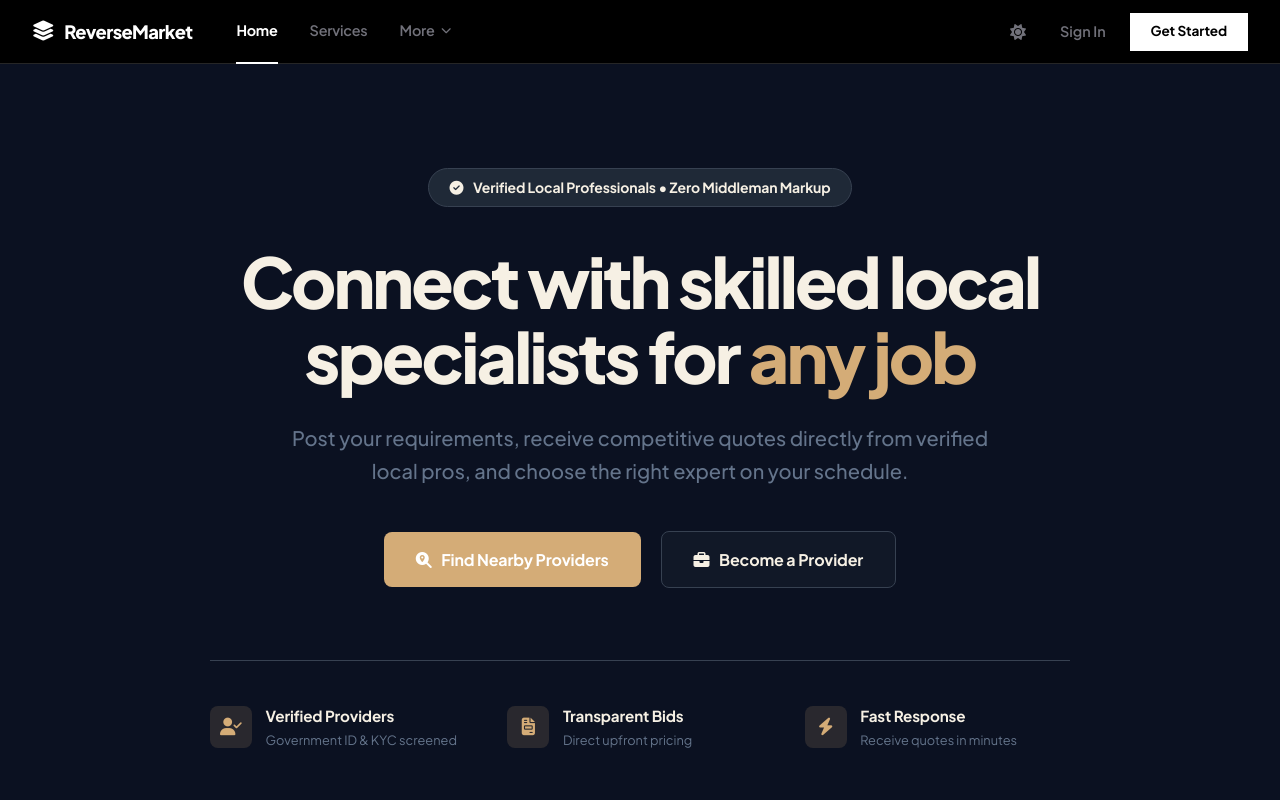
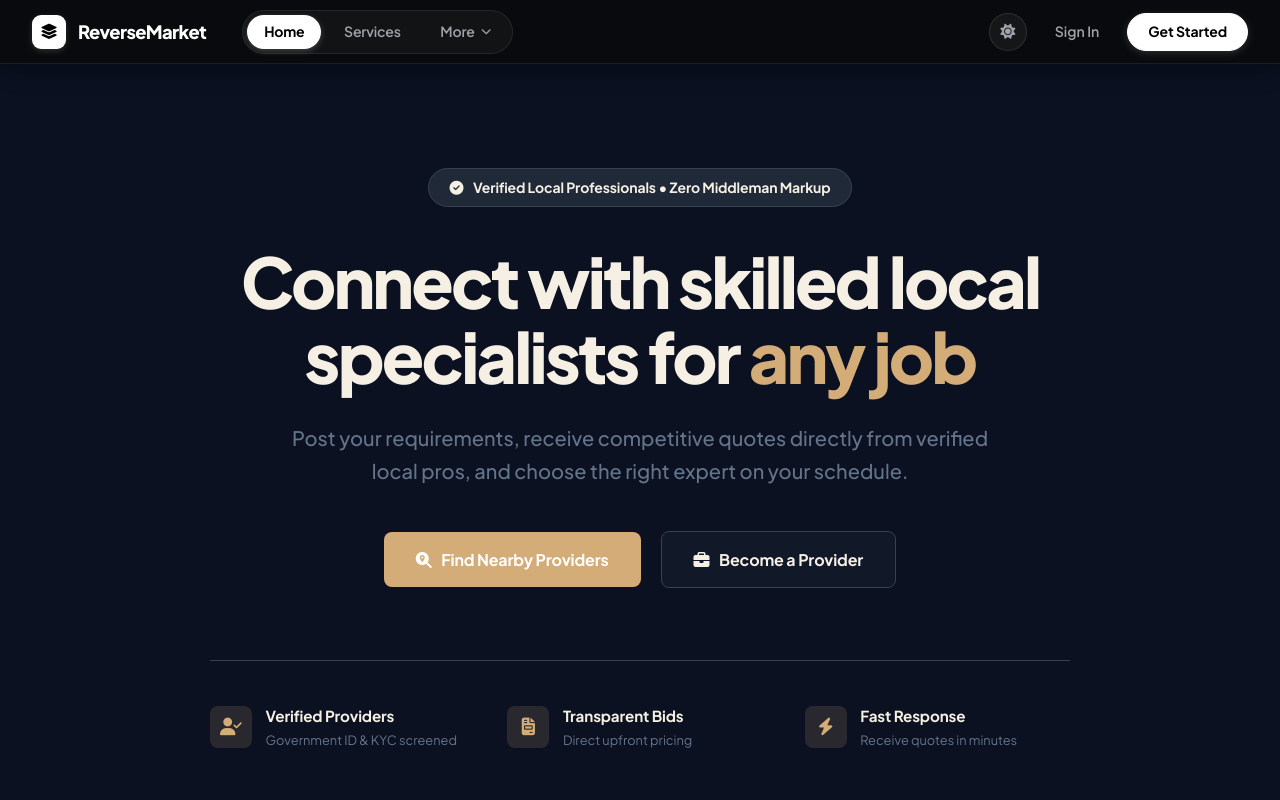
Before and after one commit to fahadmb123/briosolve-platform, a React (Vite) app in the folder frontend/: page / in a window 1280 px wide. Shown: the top 800 px of the page. Built offline with nearby package versions, Linux system fonts and the light colour scheme; no server answers.

Commit message:
style:customer navbar css

```diff
--- a/frontend/src/shared/components/ui/TopNav/TopNav.css
+++ b/frontend/src/shared/components/ui/TopNav/TopNav.css
@@ -5,18 +5,24 @@
   right: 0;
   width: 100%;
   height: 64px;
-  background: #000000;
+  background: rgba(10, 10, 10, 0.85);
+  backdrop-filter: blur(16px);
+  -webkit-backdrop-filter: blur(16px);
   color: #ffffff;
-  border-bottom: 1px solid #262626;
+  border-bottom: 1px solid rgba(255, 255, 255, 0.08);
+  box-shadow: 0 4px 24px rgba(0, 0, 0, 0.4);
   z-index: 1000;
   box-sizing: border-box;
   font-family: inherit;
 }
 
 [data-theme="light"] .topnav-header {
-  background: #ffffff;
+  background: rgba(255, 255, 255, 0.88);
+  backdrop-filter: blur(16px);
+  -webkit-backdrop-filter: blur(16px);
   color: #000000;
-  border-bottom: 1px solid #e5e5e5;
+  border-bottom: 1px solid rgba(0, 0, 0, 0.07);
+  box-shadow: 0 1px 3px rgba(0, 0, 0, 0.02), 0 4px 16px rgba(0, 0, 0, 0.03);
 }
 
 .topnav-container {
@@ -33,61 +39,90 @@
 .topnav-left {
   display: flex;
   align-items: center;
-  gap: 2.75rem;
+  gap: 2.25rem;
   height: 100%;
 }
 
 .topnav-brand {
   display: inline-flex;
   align-items: center;
-  gap: 0.65rem;
+  gap: 0.75rem;
+  text-decoration: none;
+  background: transparent;
+  transition: transform 0.15s ease, opacity 0.15s ease;
+  user-select: none;
+}
+
+.topnav-brand:hover {
+  opacity: 0.9;
+  transform: translateY(-1px);
+}
+
+.topnav-brand-icon {
+  width: 34px;
+  height: 34px;
+  border-radius: 9px;
+  background: #ffffff;
+  color: #000000;
+  display: inline-flex;
+  align-items: center;
+  justify-content: center;
+  font-size: 0.95rem;
+  box-shadow: 0 2px 6px rgba(255, 255, 255, 0.15);
+  flex-shrink: 0;
+}
+
+[data-theme="light"] .topnav-brand-icon {
+  background: #000000;
+  color: #ffffff;
+  box-shadow: 0 2px 6px rgba(0, 0, 0, 0.15);
+}
+
+.topnav-brand-name {
   font-size: 1.15rem;
   font-weight: 800;
   letter-spacing: -0.035em;
   color: #ffffff;
-  text-decoration: none;
-  background: transparent;
-  transition: opacity 0.15s ease;
 }
 
-.topnav-brand i {
-  font-size: 1.25rem;
-}
-
-.topnav-brand:hover {
-  opacity: 0.85;
-}
-
-[data-theme="light"] .topnav-brand {
+[data-theme="light"] .topnav-brand-name {
   color: #000000;
 }
 
 .topnav-links {
   display: flex;
   align-items: center;
-  gap: 2rem;
-  height: 100%;
+  gap: 0.35rem;
+  padding: 4px;
+  border-radius: 9999px;
+  background: rgba(255, 255, 255, 0.04);
+  border: 1px solid rgba(255, 255, 255, 0.08);
+}
+
+[data-theme="light"] .topnav-links {
+  background: rgba(0, 0, 0, 0.03);
+  border: 1px solid rgba(0, 0, 0, 0.06);
 }
 
 .topnav-link {
   display: inline-flex;
   align-items: center;
   gap: 0.4rem;
-  height: 64px;
-  padding: 0;
-  font-size: 0.9rem;
+  height: 34px;
+  padding: 0 1rem;
+  font-size: 0.88rem;
   font-weight: 600;
   letter-spacing: -0.015em;
-  color: #71717a;
+  color: #a1a1aa;
   text-decoration: none;
-  background: transparent !important;
-  border: none;
-  border-bottom: 2px solid transparent;
-  border-radius: 0;
+  background: transparent;
+  border: 1px solid transparent;
+  border-radius: 9999px;
   cursor: pointer;
-  transition: color 0.15s ease, border-color 0.15s ease;
+  transition: all 0.18s cubic-bezier(0.16, 1, 0.3, 1);
   font-family: inherit;
   box-sizing: border-box;
+  white-space: nowrap;
 }
 
 [data-theme="light"] .topnav-link {
@@ -96,36 +131,39 @@
 
 .topnav-link:hover {
   color: #ffffff;
+  background: rgba(255, 255, 255, 0.08);
 }
 
 [data-theme="light"] .topnav-link:hover {
   color: #000000;
+  background: rgba(0, 0, 0, 0.06);
 }
 
 .topnav-link.active,
 .topnav-dropdown-trigger[aria-expanded="true"] {
-  color: #ffffff !important;
+  background: #ffffff !important;
+  color: #000000 !important;
   font-weight: 700;
-  border-bottom-color: #ffffff;
+  box-shadow: 0 2px 6px rgba(255, 255, 255, 0.2);
 }
 
 [data-theme="light"] .topnav-link.active,
 [data-theme="light"] .topnav-dropdown-trigger[aria-expanded="true"] {
-  color: #000000 !important;
+  background: #000000 !important;
+  color: #ffffff !important;
   font-weight: 700;
-  border-bottom-color: #000000;
+  box-shadow: 0 2px 8px rgba(0, 0, 0, 0.16);
 }
 
 .topnav-dropdown-wrapper {
   position: relative;
   display: inline-flex;
   align-items: center;
-  height: 100%;
 }
 
 .topnav-caret {
   font-size: 0.65rem;
-  transition: transform 0.2s ease;
+  transition: transform 0.2s cubic-bezier(0.16, 1, 0.3, 1);
 }
 
 .topnav-caret.rotate {
@@ -134,25 +172,27 @@
 
 .topnav-dropdown-menu {
   position: absolute;
-  top: 64px;
+  top: calc(100% + 10px);
   left: 0;
   min-width: 240px;
-  background: #000000;
+  background: #121212;
   color: #ffffff;
   border: 1px solid #262626;
-  box-shadow: 0 12px 30px rgba(0, 0, 0, 0.5);
+  box-shadow: 0 12px 36px rgba(0, 0, 0, 0.6);
   z-index: 1050;
   display: flex;
   flex-direction: column;
-  padding: 0.5rem 0;
-  border-radius: 0;
+  padding: 0.5rem;
+  border-radius: 12px;
+  backdrop-filter: blur(12px);
+  animation: topnavDropdownFade 0.18s cubic-bezier(0.16, 1, 0.3, 1);
 }
 
 [data-theme="light"] .topnav-dropdown-menu {
   background: #ffffff;
   color: #000000;
-  border: 1px solid #000000;
-  box-shadow: 0 12px 30px rgba(0, 0, 0, 0.12);
+  border: 1px solid rgba(0, 0, 0, 0.1);
+  box-shadow: 0 12px 32px rgba(0, 0, 0, 0.12);
 }
 
 .topnav-dropdown-menu-right {
@@ -162,22 +202,25 @@
 }
 
 .topnav-dropdown-section-title {
-  font-size: 0.7rem;
+  font-size: 0.68rem;
   font-weight: 800;
   letter-spacing: 0.08em;
   text-transform: uppercase;
   color: #71717a;
-  padding: 0.6rem 1rem 0.25rem;
+  padding: 0.5rem 0.75rem 0.25rem;
 }
 
 .topnav-dropdown-header {
-  padding: 0.75rem 1rem;
-  border-bottom: 1px solid #262626;
-  margin-bottom: 0.25rem;
+  padding: 0.75rem;
+  background: #1a1a1a;
+  border: 1px solid #262626;
+  border-radius: 8px;
+  margin-bottom: 0.35rem;
 }
 
 [data-theme="light"] .topnav-dropdown-header {
-  border-bottom: 1px solid #e5e5e5;
+  background: #f4f4f5;
+  border: 1px solid #e4e4e7;
 }
 
 .topnav-header-title {
@@ -201,13 +244,13 @@
   display: flex;
   align-items: center;
   justify-content: space-between;
-  padding: 0.65rem 1rem;
+  padding: 0.6rem 0.85rem;
   font-size: 0.875rem;
   font-weight: 600;
   color: #ffffff;
   text-decoration: none;
   border: none;
-  border-radius: 0;
+  border-radius: 8px;
   background: transparent;
   cursor: pointer;
   transition: all 0.15s ease;
@@ -219,28 +262,29 @@
 .topnav-dropdown-item i {
   font-size: 0.85rem;
   color: #71717a;
+  transition: color 0.15s ease;
 }
 
 .topnav-dropdown-item:hover {
-  background: #ffffff !important;
+  background: #262626 !important;
+  color: #ffffff !important;
+}
+
+.topnav-dropdown-item:hover i {
+  color: #ffffff !important;
+}
+
+[data-theme="light"] .topnav-dropdown-item {
+  color: #18181b;
+}
+
+[data-theme="light"] .topnav-dropdown-item:hover {
+  background: #f4f4f5 !important;
   color: #000000 !important;
 }
 
-.topnav-dropdown-item:hover i {
+[data-theme="light"] .topnav-dropdown-item:hover i {
   color: #000000 !important;
-}
-
-[data-theme="light"] .topnav-dropdown-item {
-  color: #000000;
-}
-
-[data-theme="light"] .topnav-dropdown-item:hover {
-  background: #000000 !important;
-  color: #ffffff !important;
-}
-
-[data-theme="light"] .topnav-dropdown-item:hover i {
-  color: #ffffff !important;
 }
 
 .topnav-dropdown-divider {
@@ -250,22 +294,28 @@
 }
 
 [data-theme="light"] .topnav-dropdown-divider {
-  background: #e5e5e5;
+  background: #e4e4e7;
 }
 
 .topnav-mono-badge {
-  font-size: 0.65rem;
+  font-size: 0.62rem;
   font-weight: 800;
   letter-spacing: 0.05em;
-  padding: 1px 6px;
-  border: 1px solid currentColor;
-  border-radius: 0;
+  padding: 2px 7px;
+  border-radius: 9999px;
+  background: #ffffff;
+  color: #000000;
+}
+
+[data-theme="light"] .topnav-mono-badge {
+  background: #000000;
+  color: #ffffff;
 }
 
 .topnav-right {
   display: flex;
   align-items: center;
-  gap: 1.5rem;
+  gap: 0.75rem;
   height: 100%;
 }
 
@@ -273,41 +323,82 @@
   display: inline-flex;
   align-items: center;
   justify-content: center;
-  width: 36px;
-  height: 36px;
-  background: transparent;
-  color: #71717a;
-  border: none;
-  border-radius: 0;
+  width: 38px;
+  height: 38px;
+  border-radius: 50%;
+  background: rgba(255, 255, 255, 0.05);
+  color: #a1a1aa;
+  border: 1px solid rgba(255, 255, 255, 0.1);
   cursor: pointer;
-  transition: color 0.15s ease;
-  font-size: 1rem;
+  transition: all 0.18s cubic-bezier(0.16, 1, 0.3, 1);
+  font-size: 0.95rem;
+  flex-shrink: 0;
 }
 
 .topnav-icon-btn:hover {
+  background: rgba(255, 255, 255, 0.12);
   color: #ffffff;
+  border-color: rgba(255, 255, 255, 0.2);
+  transform: translateY(-1px);
 }
 
 [data-theme="light"] .topnav-icon-btn {
+  background: rgba(0, 0, 0, 0.03);
   color: #52525b;
+  border: 1px solid rgba(0, 0, 0, 0.08);
 }
 
 [data-theme="light"] .topnav-icon-btn:hover {
+  background: rgba(0, 0, 0, 0.08);
   color: #000000;
+  border-color: rgba(0, 0, 0, 0.15);
+  transform: translateY(-1px);
+}
+
+.topnav-right .notif-bell-btn {
+  width: 38px;
+  height: 38px;
+  border-radius: 50%;
+  background: rgba(255, 255, 255, 0.05);
+  color: #a1a1aa;
+  border: 1px solid rgba(255, 255, 255, 0.1);
+  transition: all 0.18s cubic-bezier(0.16, 1, 0.3, 1);
+}
+
+.topnav-right .notif-bell-btn:hover,
+.topnav-right .notif-bell-btn.active {
+  background: rgba(255, 255, 255, 0.12);
+  color: #ffffff;
+  border-color: rgba(255, 255, 255, 0.2);
+  transform: translateY(-1px);
+}
+
+[data-theme="light"] .topnav-right .notif-bell-btn {
+  background: rgba(0, 0, 0, 0.03);
+  color: #52525b;
+  border: 1px solid rgba(0, 0, 0, 0.08);
+}
+
+[data-theme="light"] .topnav-right .notif-bell-btn:hover,
+[data-theme="light"] .topnav-right .notif-bell-btn.active {
+  background: rgba(0, 0, 0, 0.08);
+  color: #000000;
+  border-color: rgba(0, 0, 0, 0.15);
+  transform: translateY(-1px);
 }
 
 .topnav-user-btn {
   display: inline-flex;
   align-items: center;
   gap: 0.6rem;
-  height: 36px;
-  padding: 0 0.5rem;
-  background: transparent;
-  color: #71717a;
-  border: none;
-  border-radius: 0;
+  height: 38px;
+  padding: 3px 12px 3px 4px;
+  background: rgba(255, 255, 255, 0.05);
+  color: #f4f4f5;
+  border: 1px solid rgba(255, 255, 255, 0.1);
+  border-radius: 9999px;
   cursor: pointer;
-  transition: color 0.15s ease;
+  transition: all 0.18s cubic-bezier(0.16, 1, 0.3, 1);
   font-family: inherit;
   font-weight: 600;
   font-size: 0.875rem;
@@ -315,54 +406,66 @@
 
 .topnav-user-btn:hover,
 .topnav-user-btn[aria-expanded="true"] {
-  color: #ffffff;
+  background: rgba(255, 255, 255, 0.12);
+  border-color: rgba(255, 255, 255, 0.2);
+  transform: translateY(-1px);
 }
 
 [data-theme="light"] .topnav-user-btn {
-  color: #52525b;
+  background: rgba(0, 0, 0, 0.03);
+  color: #18181b;
+  border: 1px solid rgba(0, 0, 0, 0.08);
 }
 
 [data-theme="light"] .topnav-user-btn:hover,
 [data-theme="light"] .topnav-user-btn[aria-expanded="true"] {
-  color: #000000;
+  background: rgba(0, 0, 0, 0.07);
+  border-color: rgba(0, 0, 0, 0.15);
+  transform: translateY(-1px);
 }
 
 .topnav-user-avatar {
-  width: 28px;
-  height: 28px;
+  width: 30px;
+  height: 30px;
+  border-radius: 50%;
   display: inline-flex;
   align-items: center;
   justify-content: center;
-  background: #262626;
-  color: #ffffff;
+  background: #ffffff;
+  color: #000000;
   font-weight: 800;
   font-size: 0.75rem;
-  border: 1px solid #404040;
+  border: 1px solid rgba(255, 255, 255, 0.2);
   overflow: hidden;
+  flex-shrink: 0;
 }
 
 [data-theme="light"] .topnav-user-avatar {
-  background: #f4f4f5;
-  color: #000000;
-  border: 1px solid #d4d4d8;
+  background: #000000;
+  color: #ffffff;
+  border: 1px solid rgba(0, 0, 0, 0.1);
 }
 
 .topnav-user-avatar img {
   width: 100%;
   height: 100%;
+  border-radius: 50%;
   object-fit: cover;
 }
 
 .topnav-text-link {
-  font-size: 0.9rem;
+  font-size: 0.88rem;
   font-weight: 600;
-  color: #71717a;
+  color: #a1a1aa;
   text-decoration: none;
-  transition: color 0.15s ease;
+  padding: 0.45rem 1rem;
+  border-radius: 9999px;
+  transition: all 0.15s ease;
 }
 
 .topnav-text-link:hover {
   color: #ffffff;
+  background: rgba(255, 255, 255, 0.08);
 }
 
 [data-theme="light"] .topnav-text-link {
@@ -371,6 +474,7 @@
 
 [data-theme="light"] .topnav-text-link:hover {
   color: #000000;
+  background: rgba(0, 0, 0, 0.06);
 }
 
 .topnav-cta-btn {
@@ -379,53 +483,60 @@
   gap: 0.5rem;
   height: 38px;
   padding: 0 1.25rem;
-  font-size: 0.85rem;
+  font-size: 0.875rem;
   font-weight: 700;
   letter-spacing: -0.01em;
   background: #ffffff;
   color: #000000;
   border: 1px solid #ffffff;
-  border-radius: 0;
+  border-radius: 9999px;
   text-decoration: none;
   cursor: pointer;
-  transition: all 0.15s ease;
+  transition: all 0.18s cubic-bezier(0.16, 1, 0.3, 1);
   box-sizing: border-box;
+  box-shadow: 0 2px 8px rgba(255, 255, 255, 0.15);
 }
 
 .topnav-cta-btn:hover {
   background: #e4e4e7;
-  color: #000000;
   border-color: #e4e4e7;
+  transform: translateY(-1px);
+  box-shadow: 0 4px 14px rgba(255, 255, 255, 0.25);
 }
 
 [data-theme="light"] .topnav-cta-btn {
   background: #000000;
   color: #ffffff;
   border-color: #000000;
+  box-shadow: 0 2px 8px rgba(0, 0, 0, 0.15);
 }
 
 [data-theme="light"] .topnav-cta-btn:hover {
   background: #27272a;
-  color: #ffffff;
   border-color: #27272a;
+  transform: translateY(-1px);
+  box-shadow: 0 4px 14px rgba(0, 0, 0, 0.22);
 }
 
 .topnav-mobile-btn {
   display: none;
   align-items: center;
   justify-content: center;
-  width: 36px;
-  height: 36px;
-  background: transparent;
+  width: 38px;
+  height: 38px;
+  border-radius: 50%;
+  background: rgba(255, 255, 255, 0.05);
   color: #ffffff;
-  border: none;
-  border-radius: 0;
+  border: 1px solid rgba(255, 255, 255, 0.1);
   cursor: pointer;
-  font-size: 1.15rem;
+  font-size: 1.05rem;
+  transition: all 0.18s ease;
 }
 
 [data-theme="light"] .topnav-mobile-btn {
+  background: rgba(0, 0, 0, 0.03);
   color: #000000;
+  border-color: rgba(0, 0, 0, 0.08);
 }
 
 .topnav-mobile-menu {
@@ -434,19 +545,21 @@
   top: 64px;
   left: 0;
   right: 0;
-  background: #000000;
+  background: #121212;
   color: #ffffff;
   border-bottom: 1px solid #262626;
   padding: 1.25rem 2rem 1.5rem;
   max-height: calc(100vh - 64px);
   overflow-y: auto;
   box-sizing: border-box;
+  animation: topnavDropdownFade 0.2s cubic-bezier(0.16, 1, 0.3, 1);
 }
 
 [data-theme="light"] .topnav-mobile-menu {
   background: #ffffff;
   color: #000000;
   border-bottom: 1px solid #e5e5e5;
+  box-shadow: 0 12px 30px rgba(0, 0, 0, 0.08);
 }
 
 .topnav-mobile-section {
@@ -469,23 +582,24 @@
   display: flex;
   align-items: center;
   justify-content: space-between;
-  padding: 0.6rem 0.5rem;
+  padding: 0.65rem 0.85rem;
   font-size: 0.9rem;
   font-weight: 600;
   color: #a1a1aa;
   text-decoration: none;
   background: transparent;
-  border-radius: 0;
+  border-radius: 8px;
   cursor: pointer;
   font-family: inherit;
   text-align: left;
   border: none;
-  transition: color 0.15s ease;
+  transition: all 0.15s ease;
 }
 
 .topnav-mobile-item:hover,
 .topnav-mobile-item.active {
   color: #ffffff;
+  background: rgba(255, 255, 255, 0.08);
 }
 
 [data-theme="light"] .topnav-mobile-item {
@@ -495,10 +609,22 @@
 [data-theme="light"] .topnav-mobile-item:hover,
 [data-theme="light"] .topnav-mobile-item.active {
   color: #000000;
+  background: rgba(0, 0, 0, 0.05);
 }
 
 .topnav-mobile-logout {
   width: 100%;
+}
+
+@keyframes topnavDropdownFade {
+  from {
+    opacity: 0;
+    transform: translateY(6px);
+  }
+  to {
+    opacity: 1;
+    transform: translateY(0);
+  }
 }
 
 @media (max-width: 992px) {
--- a/frontend/src/shared/components/ui/TopNav/TopNav.tsx
+++ b/frontend/src/shared/components/ui/TopNav/TopNav.tsx
@@ -91,8 +91,10 @@ export const TopNav: React.FC = () => {
       <div className="topnav-container">
         <div className="topnav-left">
           <Link to="/" className="topnav-brand" onClick={closeAllMenus}>
-            <i className="fas fa-layer-group"></i>
-            <span>ReverseMarket</span>
+            <span className="topnav-brand-icon">
+              <i className="fas fa-layer-group"></i>
+            </span>
+            <span className="topnav-brand-name">ReverseMarket</span>
           </Link>
 
           <nav className="topnav-links" aria-label="Primary Navigation">
```
